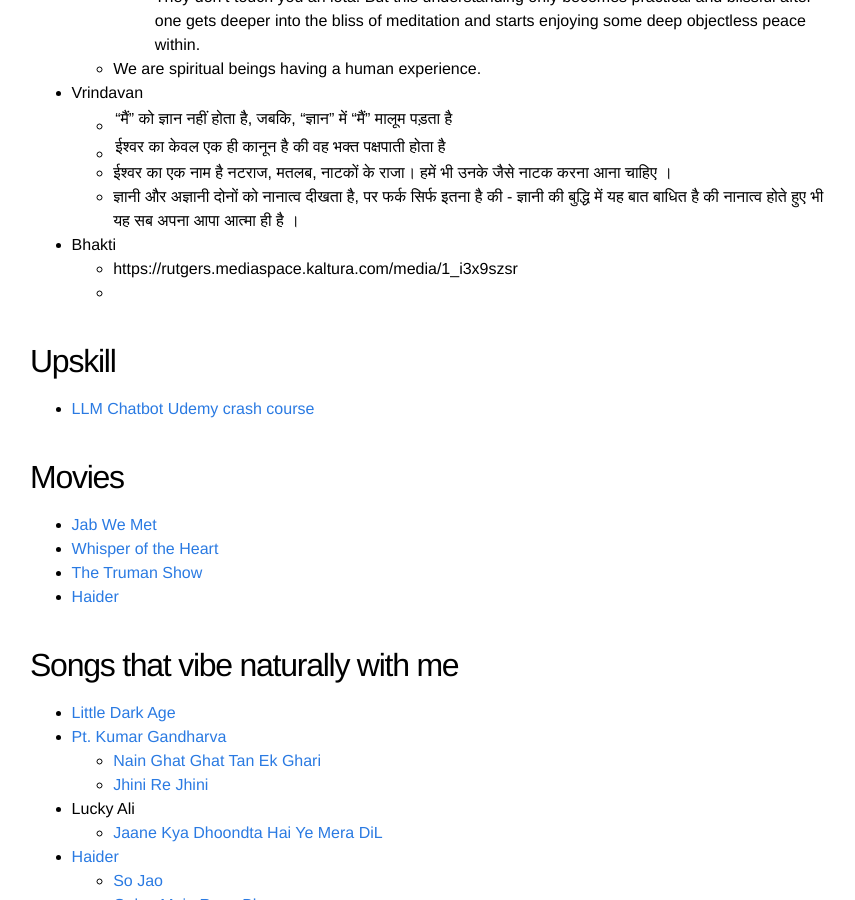
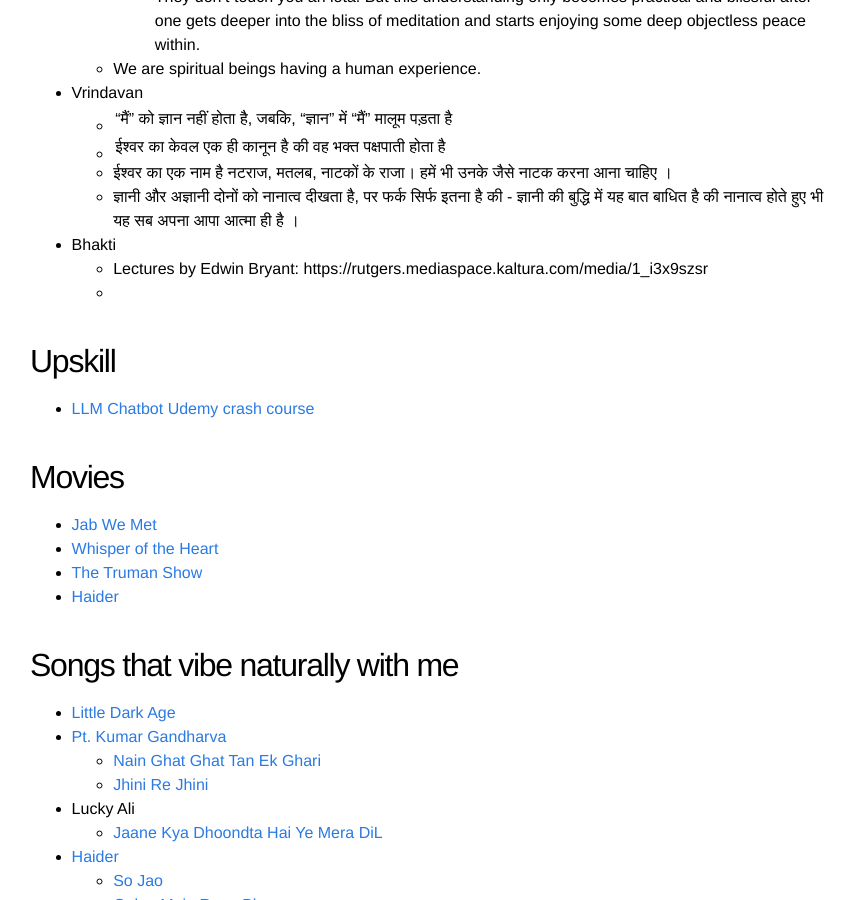
Before and after one commit to kislayabhi/kislayabhi.github.io, a Jekyll site: the page built from _posts/2024-7-23-My-personal-playlist.md, in a window 1280 px wide and 900 px high, scrolled down 832 px. Shown: the whole window, without its empty margins (210-1065 px from the left). Built offline with Jekyll 4.4.1, drawn with Linux system fonts in a browser that asks for light colours; comment, search, counter and statistics services are not loaded.

Commit message:
Update 2024-7-23-My-personal-playlist.md

```diff
--- a/_posts/2024-7-23-My-personal-playlist.md
+++ b/_posts/2024-7-23-My-personal-playlist.md
@@ -36,7 +36,7 @@ I only recently realized that there are certain things in the world that I etern
   - ज्ञानी और अज्ञानी दोनों को नानात्व दीखता है, पर फर्क सिर्फ इतना है की - ज्ञानी की बुद्धि में यह बात बाधित है की नानात्व होते हुए भी यह सब अपना आपा आत्मा ही है ।
 
 * Bhakti
-  - https://rutgers.mediaspace.kaltura.com/media/1_i3x9szsr
+  - Lectures by Edwin Bryant: https://rutgers.mediaspace.kaltura.com/media/1_i3x9szsr
   -
 
 ## Upskill
```
